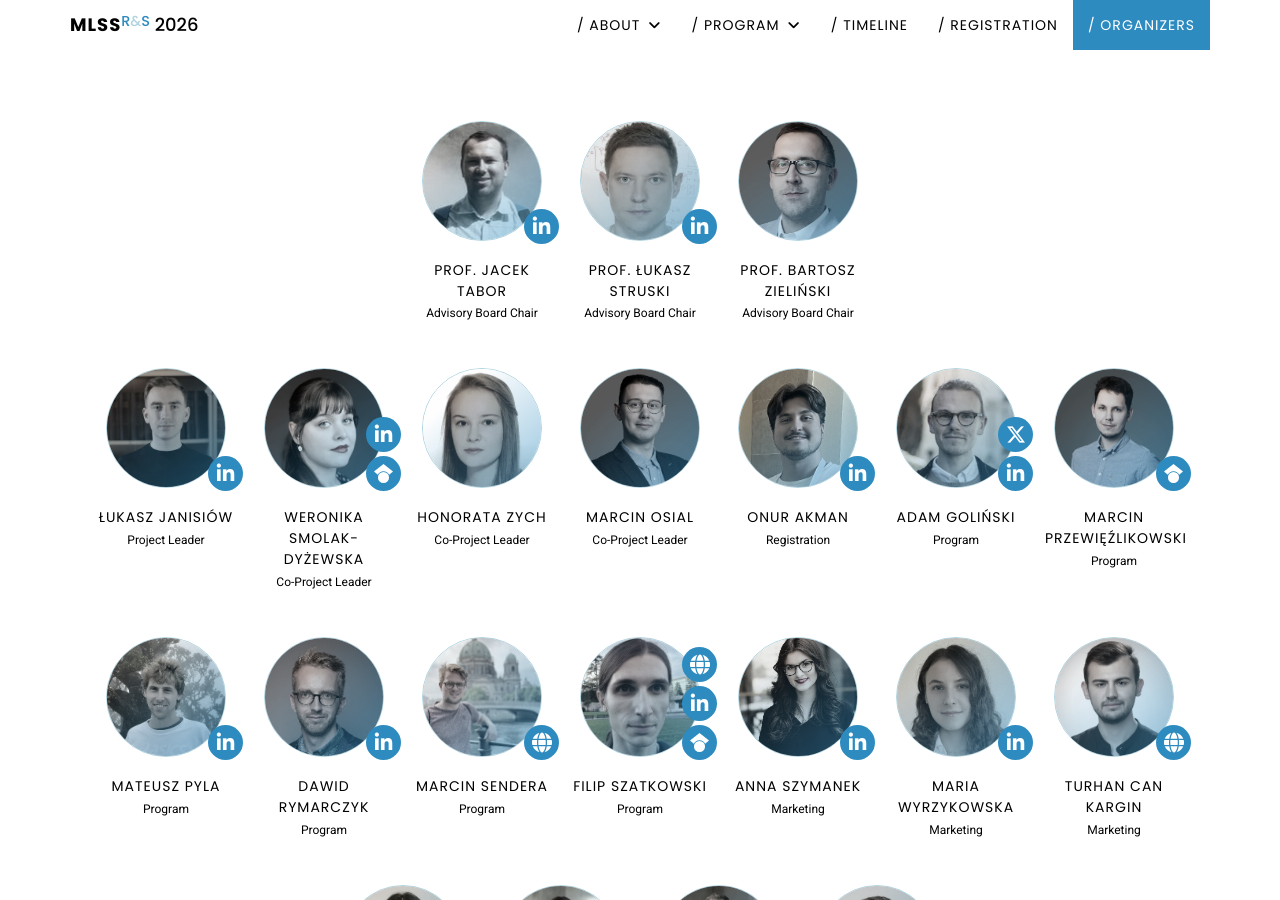
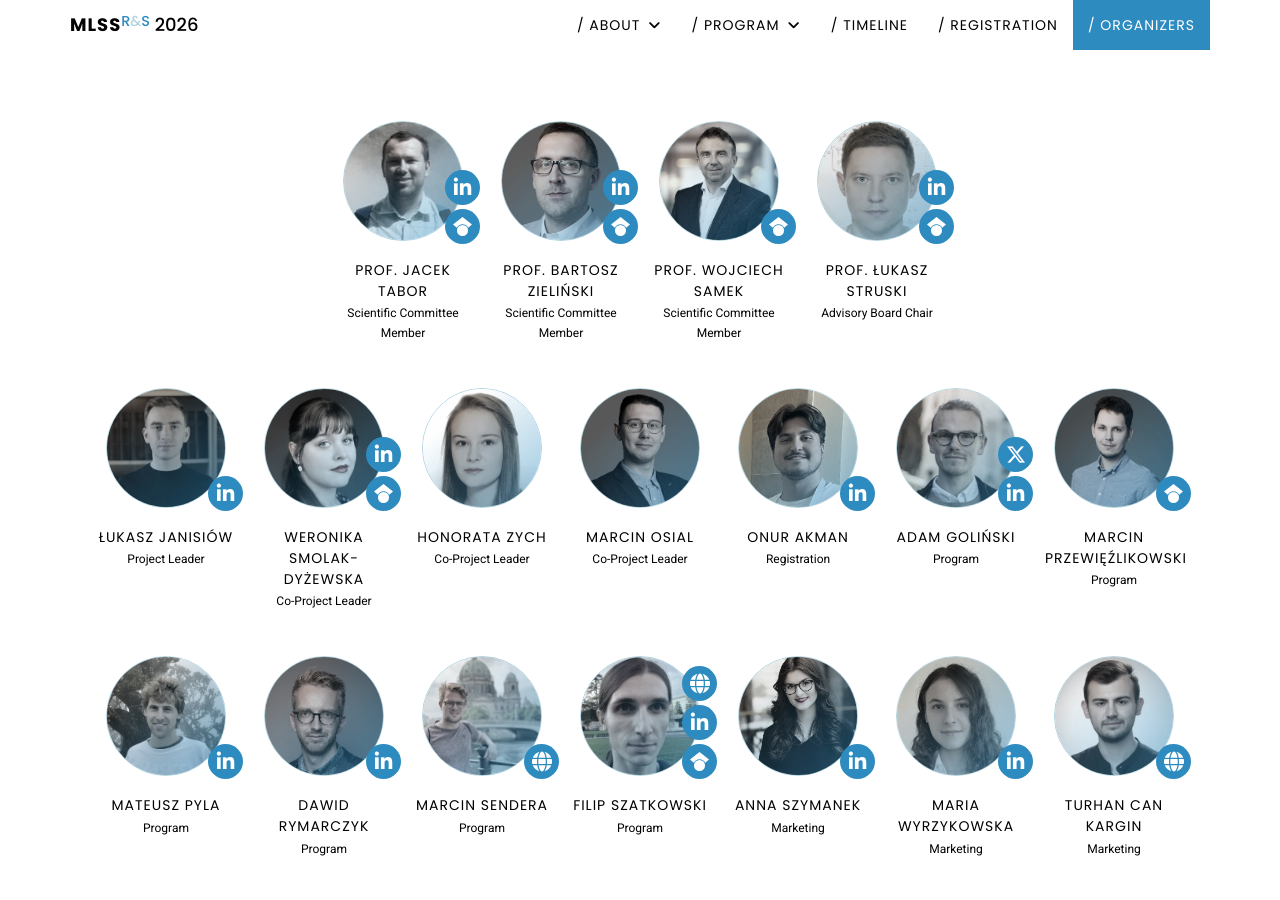
Before and after one commit to mlinpl/mlss2026.mlinpl.org, a Jekyll site: the page built from pages/index.html, in a window 1280 px wide and 900 px high, scrolled down 9270 px. Built offline with Jekyll 4.4.1, drawn with Linux system fonts in a browser that asks for light colours.

Commit message:
Adjust Advisory Board

```diff
--- a/_data/advisory-board.yml
+++ b/_data/advisory-board.yml
@@ -1,13 +1,22 @@
 - name: prof. Jacek Tabor
-  title: Advisory Board Chair
+  title: Scientific Committee Member
   linkedin: https://www.linkedin.com/in/jacek-tabor-56b23b68/
   image: images/optimized/organizers-300x300/JacekTabor.webp
+  scholar: https://scholar.google.pl/citations?user=zSKYziUAAAAJ&hl=pl
+
+- name: prof. Bartosz Zieliński
+  title: Scientific Committee Member
+  linkedin: https://www.linkedin.com/in/bartosz-zieli%C5%84ski-1b2b1ab/
+  image: images/optimized/organizers-300x300/BartoszZielinski.webp
+  scholar: https://scholar.google.com/citations?user=AJHaOpkAAAAJ&hl=pl
+
+- name: prof. Wojciech Samek
+  title: Scientific Committee Member
+  image: images/optimized/organizers-300x300/WojciechSamek.webp
+  scholar: https://scholar.google.com/citations?user=7aQwO08AAAAJ&hl=en
 
 - name: prof. Łukasz Struski
   title: Advisory Board Chair
   linkedin: https://www.linkedin.com/in/%C5%82ukasz-struski-8b1a0aa5/
   image: images/optimized/organizers-300x300/LukaszStruski.webp
-
-- name: prof. Bartosz Zieliński
-  title: Advisory Board Chair
-  image: images/optimized/organizers-300x300/BartoszZielinski.webp
+  scholar: https://scholar.google.com/citations?user=_lWKf3UAAAAJ&hl=pl
```
Also changed, not shown: images/optimized/organizers-300x300/WojciechSamek.webp (added), images/organizers/WojciechSamek.jpg (added).
